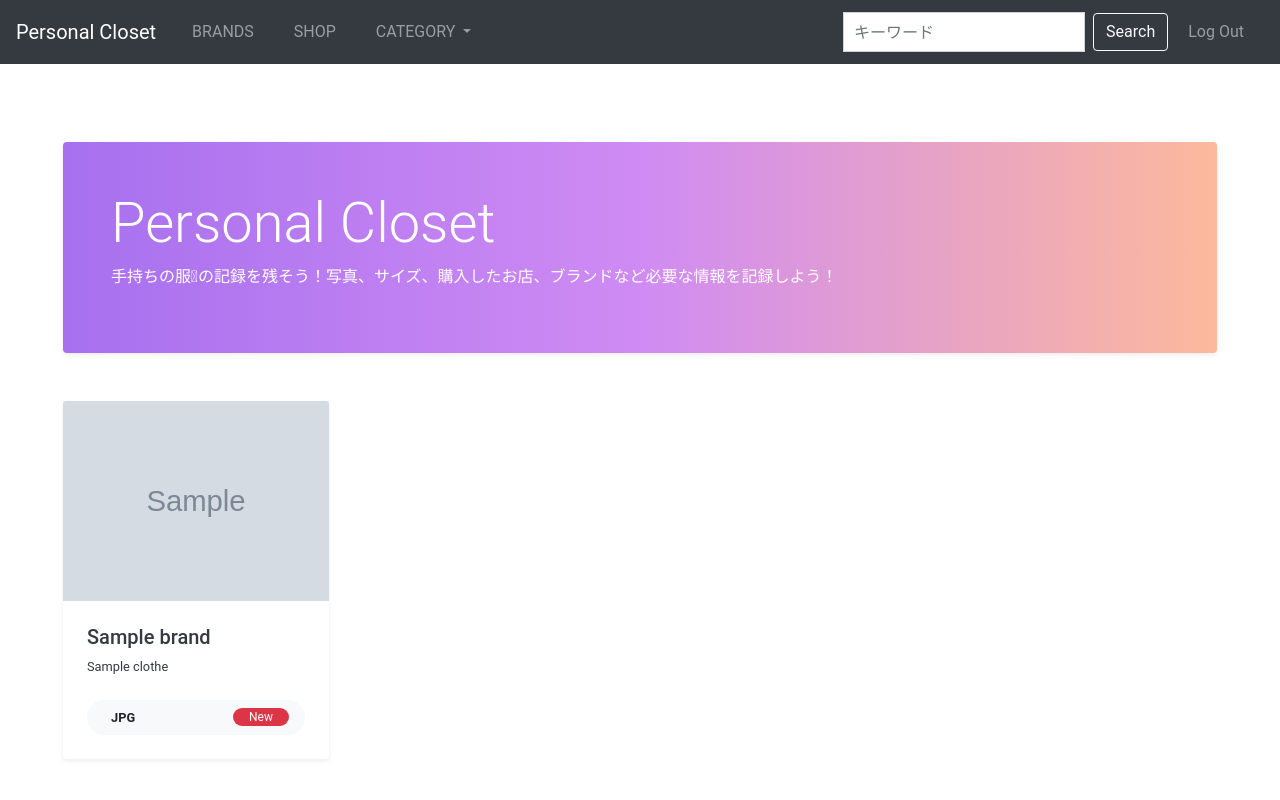
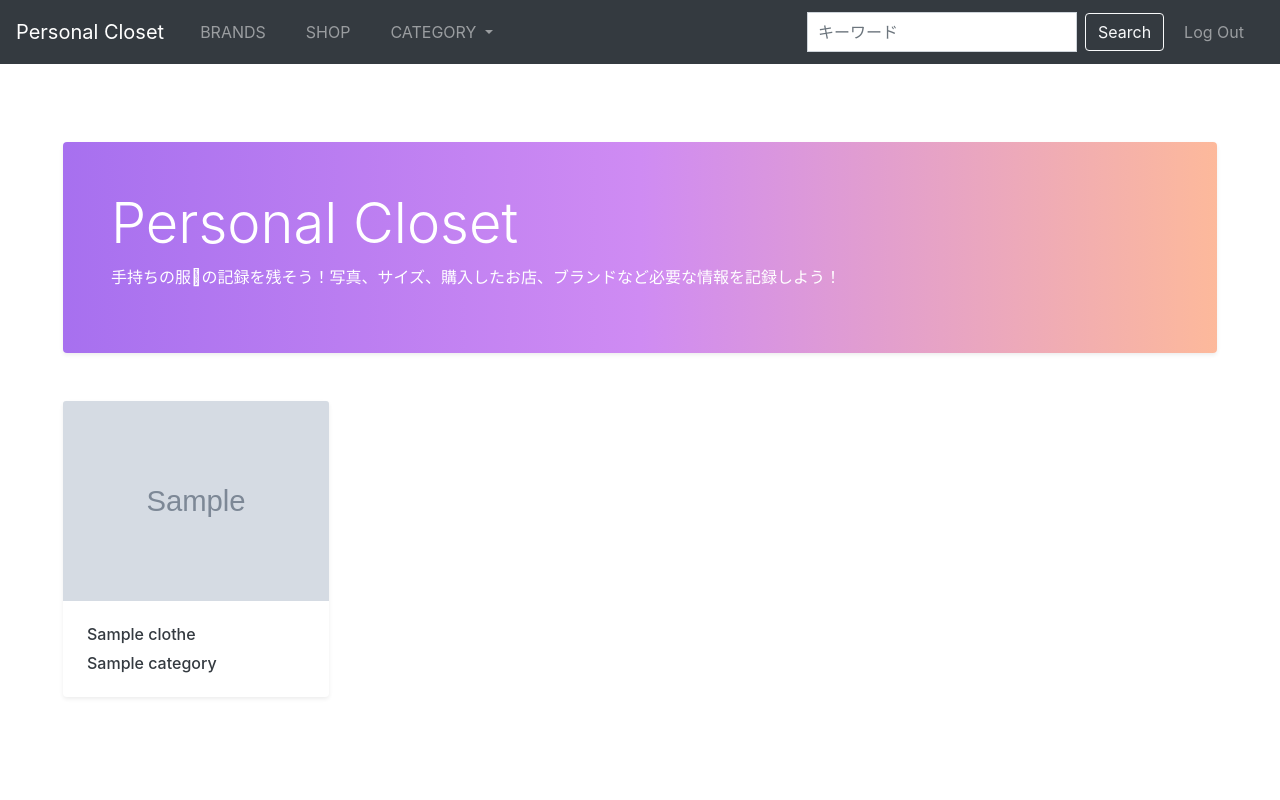
Before and after one commit to daikikuchi/Personal-closet, a Django app: page / in a window 1280 px wide. Run offline with Django 3.2, Linux system fonts and the light colour scheme; a user stored in the database is signed in; tables that the repository leaves empty hold one stand-in row (values such as "Sample post"); grey boxes marked "Sample" are stand-in pictures; parts of the project's set-up code (start-up, migrations or seed data) failed here and were passed over; some libraries are stand-ins or nearby versions.

Commit message:
changed cloth list page UI and applied prefetch related

```diff
--- a/clothes/views.py
+++ b/clothes/views.py
@@ -96,7 +96,12 @@ class ClothesListView(LoginRequiredMixin, OwnerMixin):
     context_object_name = 'clothes_list'
     template_name = 'home.html'
 
+    def get_queryset(self):
+        queryset = super().get_queryset()
+        # Using prefetcg_related to reduce query
+        return queryset.prefetch_related('sub_category__category')
 
+    # bundles = Bundle.objects.prefetch_related('items__category')
 class ClothesDetailView(LoginRequiredMixin, DetailView):
     model = Clothes
     context_objecct_name = "clothes"
--- a/static/css/base.css
+++ b/static/css/base.css
@@ -1,5 +1,6 @@
 body {
-	font-family: 'Roboto';
+	font-family: -apple-system, BlinkMacSystemFont, "Segoe UI", Roboto, "Helvetica Neue", Arial, sans-serif, "Apple Color Emoji", "Segoe UI Emoji", "Segoe UI Symbol";
+
 }
 
 img{
@@ -236,6 +237,10 @@ div.field>input, div.field>textarea, div.field>select, div.field>button {
 		background: linear-gradient(to right, #a770ef, #cf8bf3, #fdb99b);
 	  }
 
+.cloths-list-margin {
+	padding-bottom:10px;
+}
+
 /* clothes detail page */
 .product_price {
 		display: inline-block;
--- a/templates/clothes/_clothes_list.html
+++ b/templates/clothes/_clothes_list.html
@@ -1,21 +1,20 @@
 <!-- Clothes list -->
 <div class="col-xl-3 col-lg-4 col-md-6 mb-4">
     {% if clothes.images %}
-      <div class="bg-white rounded shadow-sm"><img src="{{ clothes.images.url }}" alt="" class="img-fluid card-img-top">
+    <div class="bg-white rounded shadow-sm"><a href="{{ clothes.get_absolute_url }}">
+            <img src="{{ clothes.images.url }}" alt="" class="img-fluid card-img-top">
             {% else %}
-        <div class="bg-white rounded shadow-sm"><img
+            <div class="bg-white rounded shadow-sm"><a href="{{ clothes.get_absolute_url }}"><img
                         src="https://res.cloudinary.com/mhmd/image/upload/v1556294929/matthew-hamilton-351641-unsplash_zmvozs.jpg"
-            alt="" class="img-fluid card-img-top">
+                        alt="" class="img-fluid card-img-top"></a>
                 {% endif %}
                 <div class="p-4">
-            <h5><a href="{% url 'clothes:brand_clothes' id=clothes.brand.id slug=clothes.brand.slug %}"
-                class="text-dark">{{clothes.brand}}</a></h5>
-            <p class="small text-muted mb-0"><a href="{{ clothes.get_absolute_url }}"
-                class="text-dark">{{clothes.name}}</a></p>
-            <div class="d-flex align-items-center justify-content-between rounded-pill bg-light px-3 py-2 mt-4">
-              <p class="small mb-0"><i class="fa fa-picture-o mr-2"></i><span class="font-weight-bold">JPG</span></p>
-              <div class="badge badge-danger px-3 rounded-pill font-weight-normal">New</div>
-            </div>
+                    <h6 class="text-muted mb-0 cloths-list-margin"><a href="{{ clothes.get_absolute_url }}"
+                            class="text-dark">{{clothes.name}}</a></h6>
+
+                    <h6 class="text-muted mb-0"><a
+                            href="{% url 'clothes:category_clothes' slug=clothes.sub_category.category.slug %}"
+                            class="text-dark">{{clothes.sub_category.category.name}}</a></h6>
                 </div>
             </div>
     </div>
```
Lines whose indentation alone changed are shown as unchanged.
